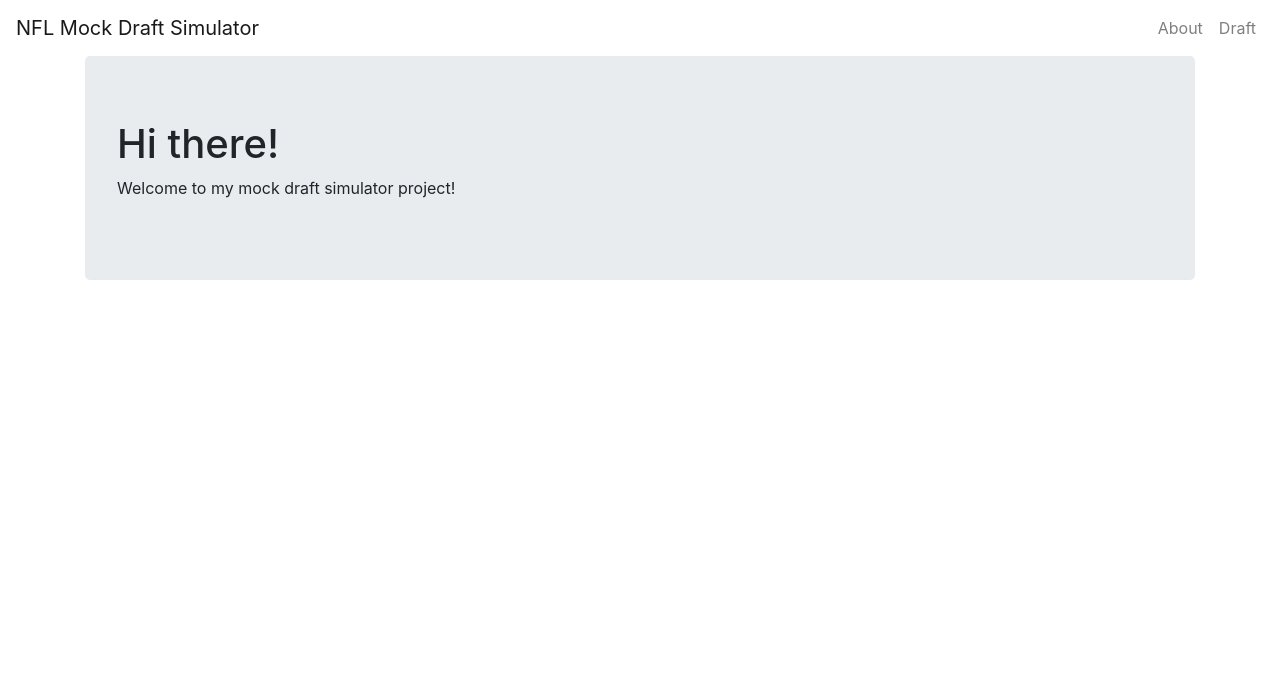
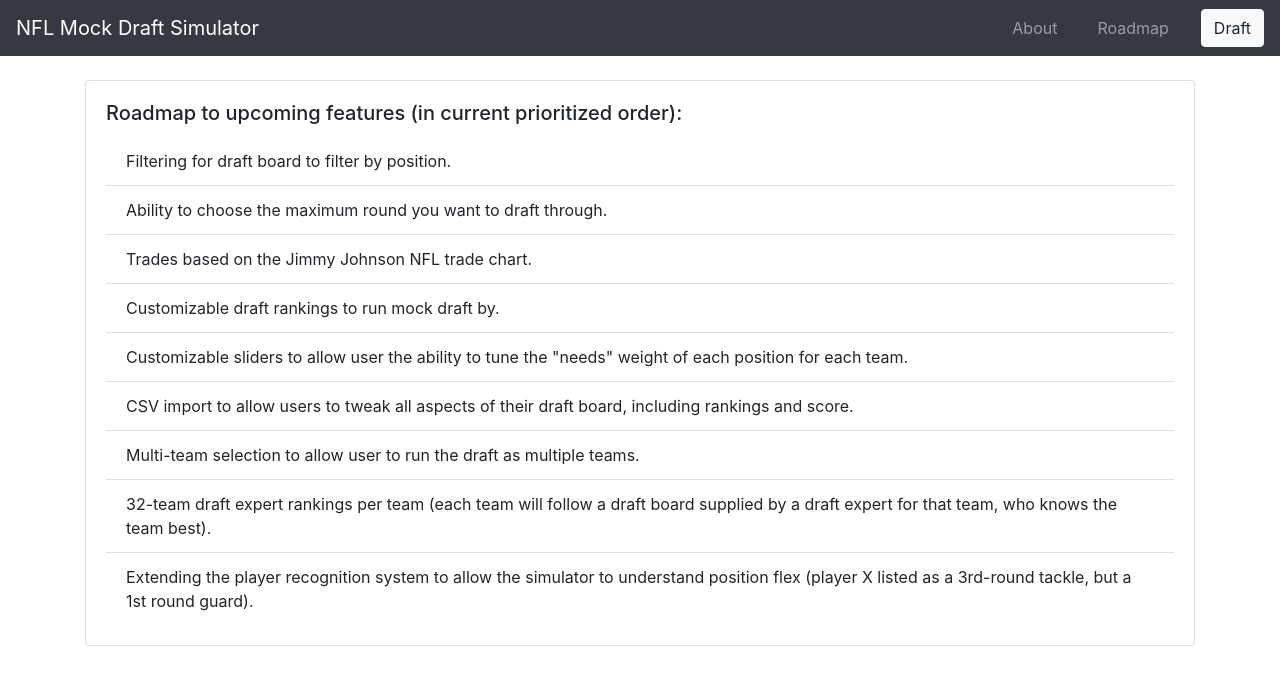
Before and after one commit to iankoplowitzdev/mockdraft-ui, a React (Create React App) app: page /roadmap in a window 1280 px wide. Shown: the top 682 px of the page. Built offline with nearby package versions, Linux system fonts and the light colour scheme.

Commit message:
added colors and roadmap page

```diff
--- a/src/App.jsx
+++ b/src/App.jsx
@@ -1,20 +1,22 @@
 import React from 'react';
 import Navbar from 'react-bootstrap/Navbar';
 import Nav from 'react-bootstrap/Nav';
+import Button from 'react-bootstrap/Button';
 import {
   BrowserRouter as Router,
   Switch,
   Route
 } from "react-router-dom";
-import Draft from './components/draft'
-import Home from './components/home'
-import About from './components/about'
+import Draft from './components/draft';
+import Home from './components/home';
+import About from './components/about';
+import Roadmap from './components/roadmap';
 
 
 function App() {
   return (
     <Router>
-      <Navbar>
+      <Navbar className="mb-4" bg="dark" variant="dark">
         <Navbar.Brand href="/">
           NFL Mock Draft Simulator
         </Navbar.Brand>
@@ -24,13 +26,17 @@ function App() {
             <Nav.Link href="/about">About</Nav.Link>
           </Nav>
           <Nav>
-            <Nav.Link href="/draft">Draft</Nav.Link>
+            <Nav.Link className="ml-4" href="/roadmap">Roadmap</Nav.Link>
           </Nav>
+          <Button className="ml-4 btn btn-light" href="/draft">Draft</Button>
         </Navbar.Collapse>
       </Navbar>
       <Switch>
         <Route path="/about">
           <About />
+        </Route>
+        <Route path="/roadmap">
+          <Roadmap />
         </Route>
         <Route path="/draft">
           <Draft />
--- a/src/components/draft/Options.jsx
+++ b/src/components/draft/Options.jsx
@@ -24,7 +24,7 @@ function setUsersSpeed(draftData, setDraftData, speed) {
 function TeamList(props) {
   const renderedTeams = props.teams.map((team) =>
     <Col className="mb-2" md={3} key={team.abbreviation}>
-      <Button className="w-100" variant="primary" onClick={() => setUsersTeam(props.draftData, props.setDraftData, team)}>{team.name}</Button>
+      <Button className="w-100 btn btn-dark" variant="primary" onClick={() => setUsersTeam(props.draftData, props.setDraftData, team)}>{team.name}</Button>
     </Col>
   );
 
@@ -50,13 +50,13 @@ export default function Options (props) {
           <h4>Select your speed (default is fast):</h4>
         </Col>
         <Col className="mb-2" md={4}>
-          <Button className="w-100" variant="primary" onClick={() => setUsersSpeed(props.draftData, props.setDraftData, 3000)}>Slow</Button>
+          <Button className="w-100 btn btn-dark" variant="primary" onClick={() => setUsersSpeed(props.draftData, props.setDraftData, 3000)}>Slow</Button>
         </Col>
         <Col className="mb-2" md={4}>
-          <Button className="w-100" variant="primary" onClick={() => setUsersSpeed(props.draftData, props.setDraftData, 1000)}>Medium</Button>
+          <Button className="w-100 btn btn-dark" variant="primary" onClick={() => setUsersSpeed(props.draftData, props.setDraftData, 1000)}>Medium</Button>
         </Col>
         <Col className="mb-2" md={4}>
-          <Button className="w-100" variant="primary" onClick={() => setUsersSpeed(props.draftData, props.setDraftData, 100)}>Fast</Button>
+          <Button className="w-100 btn btn-dark" variant="primary" onClick={() => setUsersSpeed(props.draftData, props.setDraftData, 100)}>Fast</Button>
         </Col>
       </Row>
       <Row className="mb-2 mx-auto w-100">
--- a/src/components/draft/Results.jsx
+++ b/src/components/draft/Results.jsx
@@ -2,6 +2,7 @@ import Container from 'react-bootstrap/Container';
 import Row from 'react-bootstrap/Row';
 import Col from 'react-bootstrap/Col';
 import Table from 'react-bootstrap/Table';
+import Button from 'react-bootstrap/Button';
 
 const UserResults = (props) => {
   const userPickHistory = [];
@@ -45,6 +46,15 @@ const Results = (props) => {
           </Table>
         </Col>
       </Row>
+      <Row className="mb-2 mx-auto w-100">
+        <Col className="d-flex justify-content-center">
+          <Button
+            variant="primary"
+            href="/draft">
+              Start over
+          </Button>
+        </Col>
+      </Row>
     </Container>
   )
 }
--- a/src/components/draft/room/Board.jsx
+++ b/src/components/draft/room/Board.jsx
@@ -9,18 +9,30 @@ export default function Board(props) {
     if (props.isUsersTurn && props.hasStarted) {
       return (
         <Fragment>
-          <span>
-            {props.player.firstName} {props.player.lastName} | {props.player.position} | {props.player.program}
-          </span>
+          <div>
+            <div>
+              <span>{props.player.firstName} {props.player.lastName}</span>
+            </div>
+            <div>
+              <small>{props.player.position} - {props.player.program}</small>
+            </div>
+          </div>
           <Button className="ml-auto" onClick={() => props.selectPlayer(props.player)}>Draft</Button>
         </Fragment>
       )
     }
 
     return (
-      <span>
-        {props.player.firstName} {props.player.lastName} | {props.player.position} | {props.player.program}
-      </span>
+      <Fragment>
+        <div>
+          <div>
+            <span>{props.player.firstName} {props.player.lastName}</span>
+          </div>
+          <div>
+            <small>{props.player.position} - {props.player.program}</small>
+          </div>
+        </div>
+      </Fragment>
     )
   }
 
@@ -30,7 +42,7 @@ export default function Board(props) {
 
   const renderablePlayerList = props.availablePlayers.map((player, index) =>
     // @todo figure out better way to make unique key
-    <Card className="mb-2" key={`card${player.firstName}${player.lastName}${index}`}>
+    <Card className="mb-2 text-light bg-dark" key={`card${player.firstName}${player.lastName}${index}`}>
       <Card.Body className="d-flex justify-content-between align-items-center p-2">
         <NameTag
           player={player}
@@ -44,6 +56,9 @@ export default function Board(props) {
 
 
   return (
-    <Card body className={styles.playerListContainer}>{renderablePlayerList}</Card>
+    <Card>
+      <Card.Header>Draft Board</Card.Header>
+      <Card body className={styles.playerListContainer}>{renderablePlayerList}</Card>
+    </Card>
   )
 }
--- a/src/components/draft/room/Controls.jsx
+++ b/src/components/draft/room/Controls.jsx
@@ -3,7 +3,7 @@ import Button from 'react-bootstrap/Button';
 export default function Controls(props) {
   if (props.isPaused && !props.hasStarted) {
     return (
-      <Button onClick={() => { props.begin() }}>
+      <Button variant="success" onClick={() => { props.begin() }}>
         Start draft
       </Button>
     )
--- a/src/components/draft/room/History.jsx
+++ b/src/components/draft/room/History.jsx
@@ -10,6 +10,7 @@ export default function History(props) {
   if (!draftData || draftData.pickHistory.length === 0) {
     return (
       <Card>
+        <Card.Header>Selection History</Card.Header>
         <Card.Body className={styles.playerListContainer}>
           <span>No players have been selected yet.</span>
         </Card.Body>
@@ -18,7 +19,7 @@ export default function History(props) {
   }
 
   const renderableHistory = draftData.pickHistory.map((pick, index) =>
-    <Card className="mb-2" key={`pick${pick.firstName}${pick.lastName}${index}`}>
+    <Card className="mb-2 text-light bg-dark" key={`pick${pick.firstName}${pick.lastName}${index}`}>
       <Card.Body className="d-flex justify-content-between align-items-center p-2">
         <span>{pick.team.name} - {pick.firstName} {pick.lastName}</span>
       </Card.Body>
@@ -27,7 +28,8 @@ export default function History(props) {
 
   return (
     <Card>
-      <ScrollToBottom  className={styles.playerListContainer}>
+      <Card.Header>Draft Board</Card.Header>
+      <ScrollToBottom className={styles.playerListContainer}>
         <Card.Body>
             {renderableHistory}
         </Card.Body>
--- a/src/components/draft/room/index.jsx
+++ b/src/components/draft/room/index.jsx
@@ -110,7 +110,7 @@ export default function Room(props) {
 
   return (
     <Container>
-      <Row className="mb-2">
+      <Row className="mb-4">
         <Col>
           <Header team={`${props.draftData.usersTeam.city} ${props.draftData.usersTeam.name}`} />
         </Col>
--- /dev/null
+++ b/src/components/roadmap/index.jsx
@@ -0,0 +1,34 @@
+import Container from 'react-bootstrap/Container';
+import Row from 'react-bootstrap/Row';
+import Col from 'react-bootstrap/Col';
+import Card from 'react-bootstrap/Card';
+import ListGroup from 'react-bootstrap/ListGroup';
+
+
+
+export default function Roadmap() {
+  return (
+    <Container>
+      <Row>
+        <Col>
+          <Card className="mb-2">
+            <Card.Body>
+              <Card.Title>Roadmap to upcoming features (in current prioritized order):</Card.Title>
+              <ListGroup variant="flush">
+                <ListGroup.Item>Filtering for draft board to filter by position.</ListGroup.Item>
+                <ListGroup.Item>Ability to choose the maximum round you want to draft through.</ListGroup.Item>
+                <ListGroup.Item>Trades based on the Jimmy Johnson NFL trade chart.</ListGroup.Item>
+                <ListGroup.Item>Customizable draft rankings to run mock draft by.</ListGroup.Item>
+                <ListGroup.Item>Customizable sliders to allow user the ability to tune the "needs" weight of each position for each team.</ListGroup.Item>
+                <ListGroup.Item>CSV import to allow users to tweak all aspects of their draft board, including rankings and score.</ListGroup.Item>
+                <ListGroup.Item>Multi-team selection to allow user to run the draft as multiple teams.</ListGroup.Item>
+                <ListGroup.Item>32-team draft expert rankings per team (each team will follow a draft board supplied by a draft expert for that team, who knows the team best).</ListGroup.Item>
+                <ListGroup.Item>Extending the player recognition system to allow the simulator to understand position flex (player X listed as a 3rd-round tackle, but a 1st round guard).</ListGroup.Item>
+              </ListGroup>
+            </Card.Body>
+          </Card>
+        </Col>
+      </Row>
+    </Container>
+  )
+}
```
Also changed, not shown: src/components/changelog/index.jsx (added).
